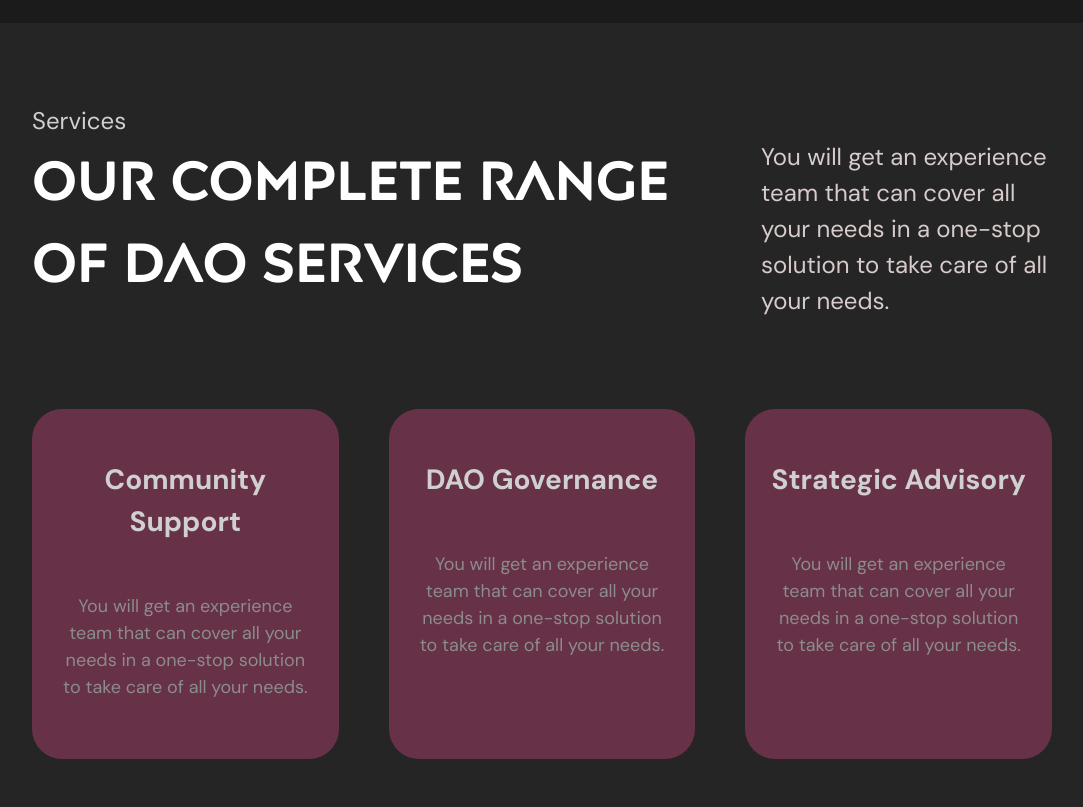
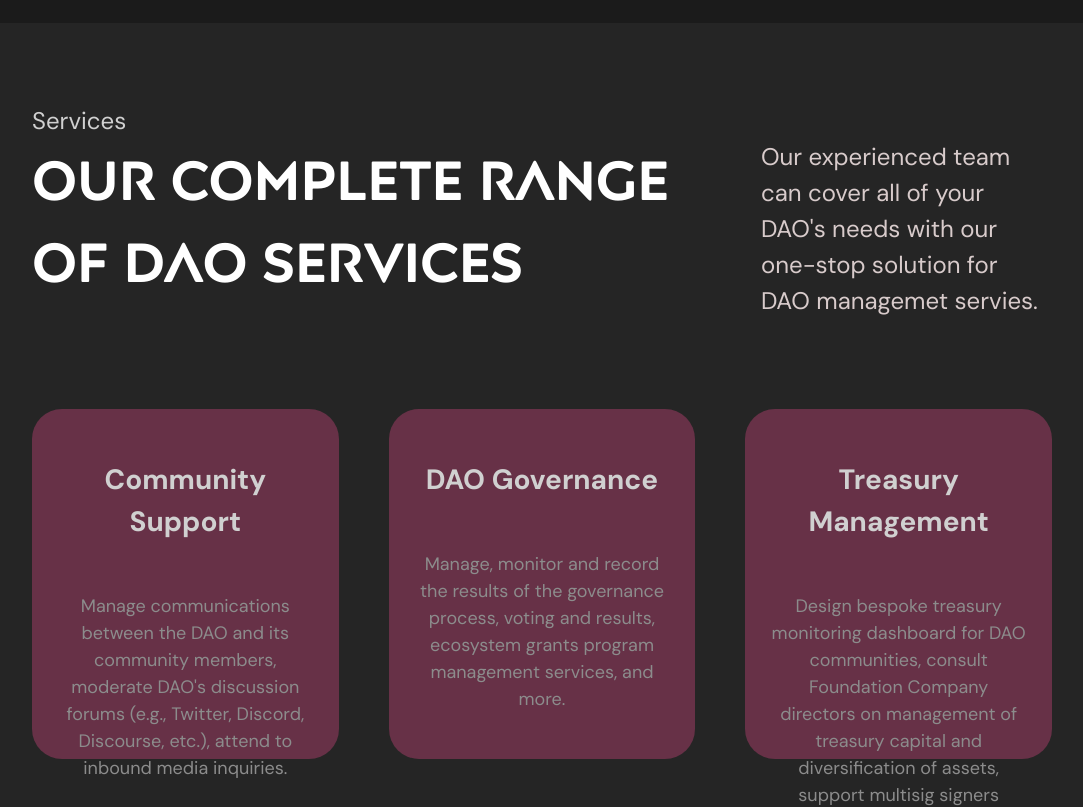
Before and after one commit to MugenDAOAdvisors/mugendaoadvisors.github.io, a Next.js app: page / in a window 1280 px wide. Shown: the part 1740-2547 px from the top of the page, without its empty margins (98-1181 px from the left). Built offline with nearby package versions, Linux system fonts and the light colour scheme.

Commit message:
Update on some Information

```diff
--- a/components/Footer.tsx
+++ b/components/Footer.tsx
@@ -8,14 +8,12 @@ export default function Footer(){
                 <div className="flex flex-col md:flex-row xl:w-1/2 gap-[50px] md:gap-[100px]">
                     <div className="w-1/2 flex flex-col space-y-[15px] justify-end">
                         <p className="uppercase font-[DM Sans] text-[16px] sm:text-[18px] text-[#D4D4D4]">Email Us</p>
-                        <p className="font-[DM Sans] text-[16px] sm:text-[32px] font-bold  underline-offset-1">hello@mugendao.com</p>
+                        <a href="mailTo:contact@mugen.ky" className="font-[DM Sans] text-[16px] sm:text-[32px] font-bold  text-white">contact@mugen.ky</a>
                     </div>
                     <div className="w-1/2 flex flex-col space-y-[15px] justify-end">
                         <p className="uppercase font-[DM Sans] text-[16px] sm:text-[18px] text-[#D4D4D4]">Connect With Us</p>
                         <div className="flex space-x-[30px]">
-                            <img src="/Facebook.png"></img>
                             <img src="/X.png"></img>
-                            <img src="/Instagram.png"></img>
                             <img src="/LinkedIn.png"></img>
                         </div>
                     </div>
@@ -24,11 +22,10 @@ export default function Footer(){
                     <div className="flex flex-col space-y-[40px]">
                         <p className="uppercase font-[DM Sans] text-[16px] sm:text-[18px] md:text-[28px] font-bold underline-offset-1">Home</p>
                         <p className="uppercase font-[DM Sans] text-[16px] sm:text-[18px] md:text-[28px] font-bold underline-offset-1">Who We Are</p>
-                        <p className="uppercase font-[DM Sans] text-[16px] sm:text-[18px] md:text-[28px] font-bold underline-offset-1">Services</p>
+
                     </div>
                     <div className="flex flex-col space-y-[40px]">
-                        <p className="uppercase font-[DM Sans] text-[16px] sm:text-[18px] md:text-[28px] font-bold underline-offset-1">News</p>
-                        <p className="uppercase font-[DM Sans] text-[16px] sm:text-[18px] md:text-[28px] font-bold underline-offset-1">Portfolio</p>
+                        <p className="uppercase font-[DM Sans] text-[16px] sm:text-[18px] md:text-[28px] font-bold underline-offset-1">Services</p>
                         <p className="uppercase font-[DM Sans] text-[16px] sm:text-[18px] md:text-[28px] font-bold underline-offset-1">Contact Us</p>
                     </div>
                 </div>
--- a/components/Optimize.tsx
+++ b/components/Optimize.tsx
@@ -3,9 +3,9 @@ export default function Optimize(){
             <div className="bg-[#252525] rounded-t-[40px] 2xl:p-[100px] p-[20px] flex justify-between items-center">
                 <div className="w-full md:w-1/2 lg:w-1/3 flex flex-col">
                     <h2>Optimize your DAO</h2>
-                    <p className="text-[#7E7E7E] mt-[15px]">Lorem ipsum dolor sit amet, consectetur adipiscing elit, sed do.</p>
+                    <p className="text-[#7E7E7E] mt-[15px]">chedule an introductory call with our crypto-native team to learn more about how Mugen can support your community.</p>
                     <div className="flex mt-[50px]">
-                        <p className="text-black lg:px-[70px] lg:py-[20px] py-[10px] px-[20px] text-center bg-[#EE6FA3] rounded-full font-medium">Call Us Today</p>
+                        <p className="text-black lg:px-[70px] lg:py-[20px] py-[10px] px-[20px] text-center bg-[#EE6FA3] rounded-full font-medium">Get In Touch</p>
                     </div>
                 </div>
                     <div className="w-1/2 lg:2/3 hidden md:flex">
--- a/components/Services.tsx
+++ b/components/Services.tsx
@@ -5,20 +5,22 @@ export default function Services(){
             <p>Services</p>
             <div className="flex flex-col lg:flex-row md:gap-[50px] gap-[20px]">
                 <h2 className="lg:w-[70%] w-full">Our complete range of DAO services</h2>
-                <p className= "lg:w-[30%] text-[#D8CBCB]">You will get an experience team that can cover all your needs in a one-stop solution to take care of all your needs.</p>
+                <p className= "lg:w-[30%] text-[#D8CBCB]">Our experienced team can cover all of your DAO's needs with our one-stop solution for DAO managemet servies.</p>
             </div>
             <div className="grid grid-cols-1 lg:grid-cols-3 mt-[30px] md:mt-[90px] 2xl:gap-[130px] lg:gap-[50px] gap-[30px] justify-items-center">
                 <div className="bg-[#673147] w-3/4 lg:w-full lg:h-[350px] py-[50px] px-[25px] flex flex-col rounded-[30px] text-center lg:gap-[50px] gap-[20px]">
                     <p className="font-bold text-[28px]">Community Support</p>
-                    <p className="text-[#8C8C8C] text-[18px]">You will get an experience team that can cover all your needs in a one-stop solution to take care of all your needs.</p>
+                    <p className="text-[#8C8C8C] text-[18px]">Manage communications between the DAO and its community members, moderate DAO's discussion forums (e.g., Twitter, Discord, Discourse, etc.), attend to inbound media inquiries.</p>
                 </div>
                 <div className="bg-[#673147] w-3/4 lg:w-full lg:h-[350px] py-[50px] px-[25px] flex flex-col rounded-[30px] text-center lg:gap-[50px] gap-[20px]">
                     <p className="font-bold text-[28px]">DAO Governance</p>
-                    <p className="text-[#8C8C8C] text-[18px]">You will get an experience team that can cover all your needs in a one-stop solution to take care of all your needs.</p>
+                    <p className="text-[#8C8C8C] text-[18px]">Manage, monitor and record the results of the governance process, voting and results, ecosystem grants program management services, and more.</p>
                 </div>
                 <div className="bg-[#673147] w-3/4 lg:w-full lg:h-[350px] py-[50px] px-[25px] flex flex-col rounded-[30px] text-center lg:gap-[50px] gap-[20px]">
-                    <p className="font-bold text-[28px]">Strategic Advisory</p>
-                    <p className="text-[#8C8C8C] text-[18px]">You will get an experience team that can cover all your needs in a one-stop solution to take care of all your needs.</p>
+                    <p className="font-bold text-[28px]">Treasury Management</p>
+                    <p className="text-[#8C8C8C] text-[18px]">Design bespoke treasury monitoring dashboard for DAO communities,
+consult Foundation Company directors on management of treasury capital and diversification of assets,
+support multisig signers managed by third party custody providers, and more.</p>
                 </div>
             </div>
         </div>
--- a/pages/about.tsx
+++ b/pages/about.tsx
@@ -21,8 +21,8 @@ export default function About(){
                         <img src="/mugen_maple.png"></img>
                     </div>
                     <div className="lg:w-1/2 flex flex-col">
-                        <h3>We believe bespoke is best when building your community infrastructure clients will fall in love with.</h3>
-                        <p className="mt-[15px]">Lorem ipsum dolor sit amet, consectetur adipiscing elit, sed do eiusmod tempor. Lorem ipsum dolor sit amet, consectetur adipiscing elit, sed do eiusmod tempor</p>
+                        <h3>We believe bespoke is best when building your community infrastructure.</h3>
+                        <p className="mt-[15px]">We do not believe in one-size-fits all configurations to accommodate your DAO's needs. We will work with your community to provide the DAO with the tools it needs to focus on its mission.</p>
                         <div className="flex mt-[50px]">
                             <p className="text-black px-[50px] py-[20px] text-center bg-[#EE6FA3] rounded-full font-medium">Explore Now</p>
                         </div>
@@ -33,7 +33,7 @@ export default function About(){
             <section className="2xl:pl-[130px] lg:pl-[50px] lg:pr-0 px-[20px] lg:mt-[500px] mt-[200px]">
                 <div className="flex lg:space-x-[250px]">
                     <div className="lg:w-1/2 flex flex-col">
-                        <h3>Dive deep into your needs and goals as a business to find out where we can improve your needs</h3>
+                        <h3>Comprehensive or a la carte service offerings available at rates that work for you.</h3>
                         <p className="mt-[15px]">Pricing is available upon request and depends on the functions required and activities by the DAO, Foundation or Operating Company. <br></br> <br></br>Competitive fees payable in fiat and/or native tokens.</p>
                         <div className="flex mt-[50px]">
                             <p className="text-black px-[50px] py-[20px] text-center bg-[#EE6FA3] rounded-full ">Explore Now</p>
@@ -48,7 +48,7 @@ export default function About(){
                 <div className="flex flex-col md:space-y-[180px] space-y-[70px]">
                     <div className="flex flex-col space-y-[30px]">
                         <h2 className="text-center">What we care about</h2>
-                        <p className="text-center">Lorem ipsum dolor sit amet, consectetur adipiscing elit, sed do eiusmod tempor.</p>
+                        <p className="text-center">Our team is composed of sophisticated, crypto-native operators who believe in building decentralized, transparent, permissionless, and censorship-resistant tools for the future. We put your community in control and provide your DAO with the support it needs so builders can focus on building without administrative headaches.</p>
                     </div>
                     <div className="grid grid-cols-1 md:grid-cols-3 justify-center items-center justify-items-center gap-[50px]">
                         <div className="flex flex-col items-center md:justify-between justify-around h-[150px]">
```
